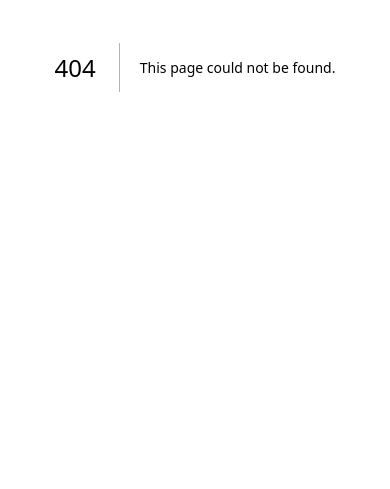
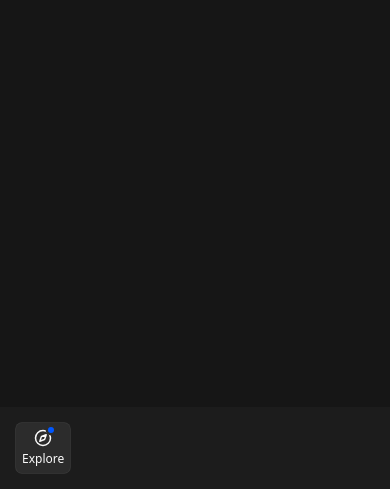
Before and after one commit to christianstamati/dashfolio, a Next.js app: page /dev in a window 390 px wide. Before the commit this address had no page. Shown: the part 355-844 px from the top of the page. Built offline with nearby package versions, Linux system fonts and the light colour scheme.

Commit message:
mobile nav

```diff
--- /dev/null
+++ b/src/app/(development)/dev/page.tsx
@@ -0,0 +1,9 @@
+import MobileNav from "@/components/mobile-nav";
+
+export default function Dev() {
+  return (
+    <div className="flex h-screen items-end bg-[#161616]">
+      <MobileNav />
+    </div>
+  );
+}
--- a/src/app/page.tsx
+++ /dev/null
@@ -1,3 +0,0 @@
-export default function Home() {
-  return <div>Hello World!</div>;
-}
--- /dev/null
+++ b/src/components/lucide-icon.tsx
@@ -0,0 +1,15 @@
+import * as Icons from "lucide-react";
+import React from "react";
+import { Ban, LucideProps } from "lucide-react"; // Import Lucide icon props
+interface LucideIconProps extends LucideProps {
+  iconName?: string;
+}
+function LucideIcon({ iconName, ...rest }: LucideIconProps) {
+  const Icon = Icons[iconName as keyof typeof Icons] as React.FC;
+  if (!Icon) {
+    return <Ban {...rest} />;
+  }
+  return <Icon {...rest} />;
+}
+
+export default LucideIcon;
--- /dev/null
+++ b/src/components/mobile-nav.tsx
@@ -0,0 +1,38 @@
+import React from "react";
+
+import LucideIcon from "@/components/lucide-icon";
+
+type Props = {
+  label: string;
+  iconName: string;
+  selected?: boolean;
+  notification?: boolean;
+};
+
+function NavItem(props: Props) {
+  return (
+    <div
+      className={`text-primary-foreground flex w-fit flex-col items-center rounded-md p-1.5 ${props.selected ? "bg-[#2C2C2C] ring-[0.05rem] ring-[#393939]" : "text-[#393939]"}`}
+    >
+      <div className="relative mb-1">
+        <LucideIcon size={18} iconName={props.iconName} />
+        {props.notification && (
+          <span
+            className={`absolute -right-0.5 -top-0.5 h-1.5 w-1.5 rounded-full border-[#1C1C1C] bg-[#0057FF] ring-[0.15rem] ${props.selected ? "ring-[#2C2C2C]" : "ring-[#1C1C1C]"}`}
+          />
+        )}
+      </div>
+      <span className="text-xs">{props.label}</span>
+    </div>
+  );
+}
+
+function MobileNav() {
+  return (
+    <div className="w-full bg-[#1C1C1C] p-4">
+      <NavItem label={"Explore"} selected iconName={"Compass"} notification />
+    </div>
+  );
+}
+
+export default MobileNav;
--- /dev/null
+++ b/src/lib/data.ts
@@ -0,0 +1,5 @@
+const navigation = [
+  {
+    title: "Explore",
+  },
+];
```
Also changed, not shown: src/app/(development)/layout.tsx (renamed from src/app/layout.tsx).
